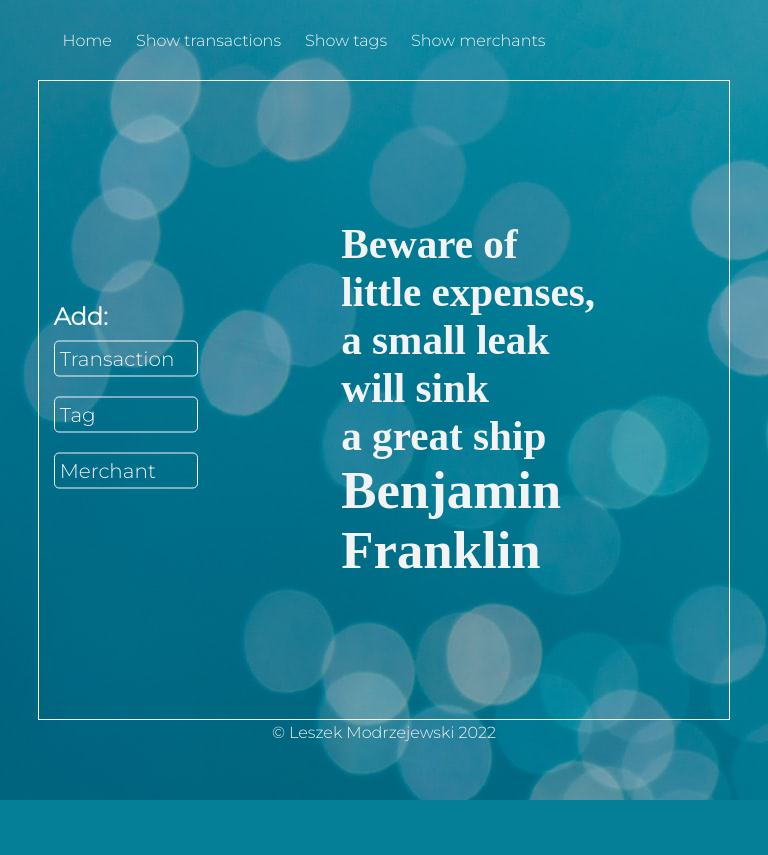
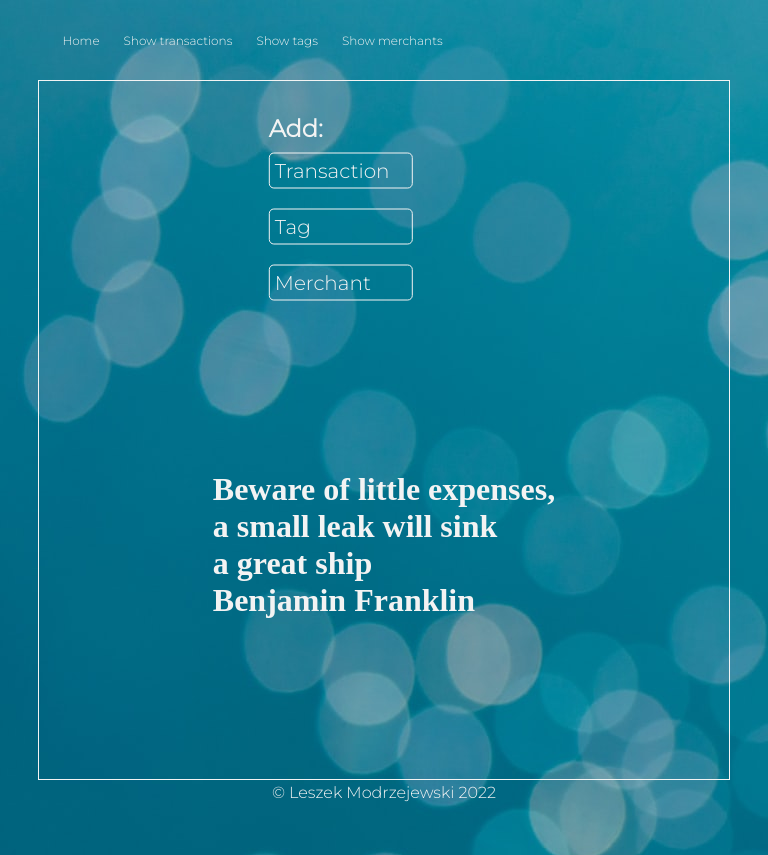
Before and after one commit to lesmodrzejewski/Spending-Tracker, a Flask app: page / in a window 768 px wide. Before the commit the page ends 800 px from the top, so only its background shows below. Run offline with Flask 2, Linux system fonts and the light colour scheme; some web fonts are replaced.

Commit message:
responsiveness (max-width: 800px) and (min-width: 501px) added

```diff
--- a/static/style.css
+++ b/static/style.css
@@ -413,3 +413,72 @@ td {
 
     }
 }
+
+@media only screen and (max-width: 800px) and (min-width: 501px) {
+
+    body {
+        width: 100vw;
+    }
+    main {
+        display: flex;
+        flex-direction: column;
+        height: 700px;
+    }
+
+    nav > ul > li {
+        font-size: 0.75rem;;
+        list-style: none;
+        margin-left: 1.5rem;
+    }
+
+    #add-container {
+        margin: auto;
+
+    }
+
+    .add-section {
+        position: relative;
+        padding-top: 2rem;;
+    }
+
+    .franklin-quote h1,
+    .franklin-quote h2 {
+       font-size: 2rem;;
+    }
+
+    .transactions-list h1 {
+       font-size: 1.5rem;;
+    }
+
+    th {
+        font-size: 1rem;
+    }
+
+    td {
+        font-size: 1rem;
+    }
+
+    /* MERCHANT INDEX */
+
+    .merchant-list h1 {
+        font-size: 1.5rem;
+
+    }
+
+    .merchant-list a {
+        font-size: 1.1rem;
+
+    }
+
+    /* TAG INDEX */
+
+    .tags-list h1 {
+        font-size: 1.5rem;
+
+    }
+
+    .tags-list a {
+        font-size: 1.1rem;
+
+    }
+}
```
